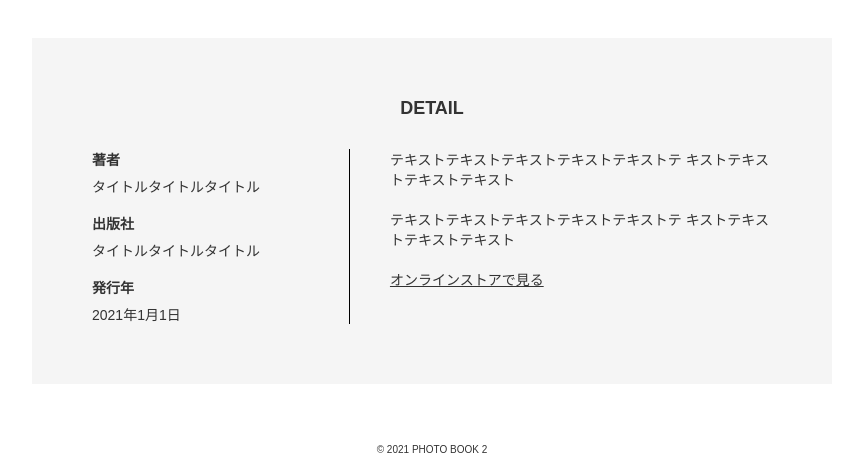
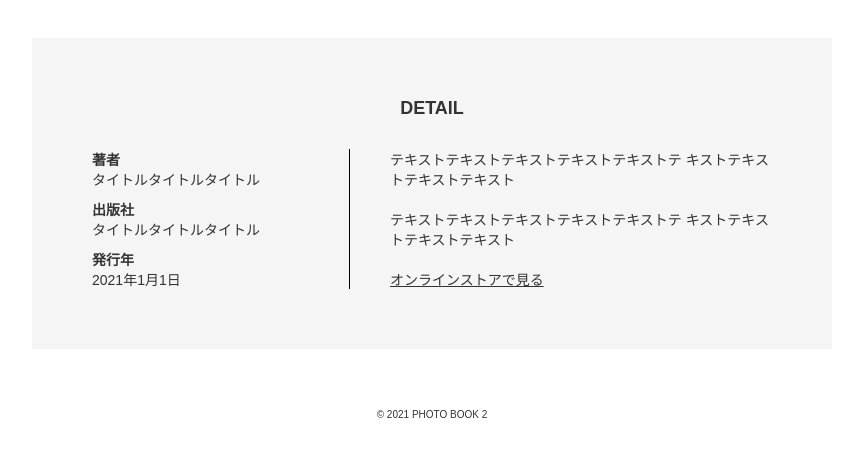
Before and after one commit to makowithyou/CodingPractice_photo2, a plain HTML site: page index.html in a window 1280 px wide. Shown: the part 2118-2588 px from the top of the page, without its empty margins (208-1071 px from the left). After the commit the page ends 2553 px from the top, so only its background shows below. Drawn offline with Linux system fonts and the light colour scheme.

Commit message:
Update style.css

```diff
--- a/style.css
+++ b/style.css
@@ -95,11 +95,8 @@ dl {
     margin-bottom: 40px;
     border-bottom: 1px solid var(--font-color);
 }
-dt {
-    margin-bottom: 7px;
-}
 dd:not(:last-child) {
-    margin-bottom: 17px;
+    margin-bottom: 10px;
 }
 header img {
     width: 180px;
```
